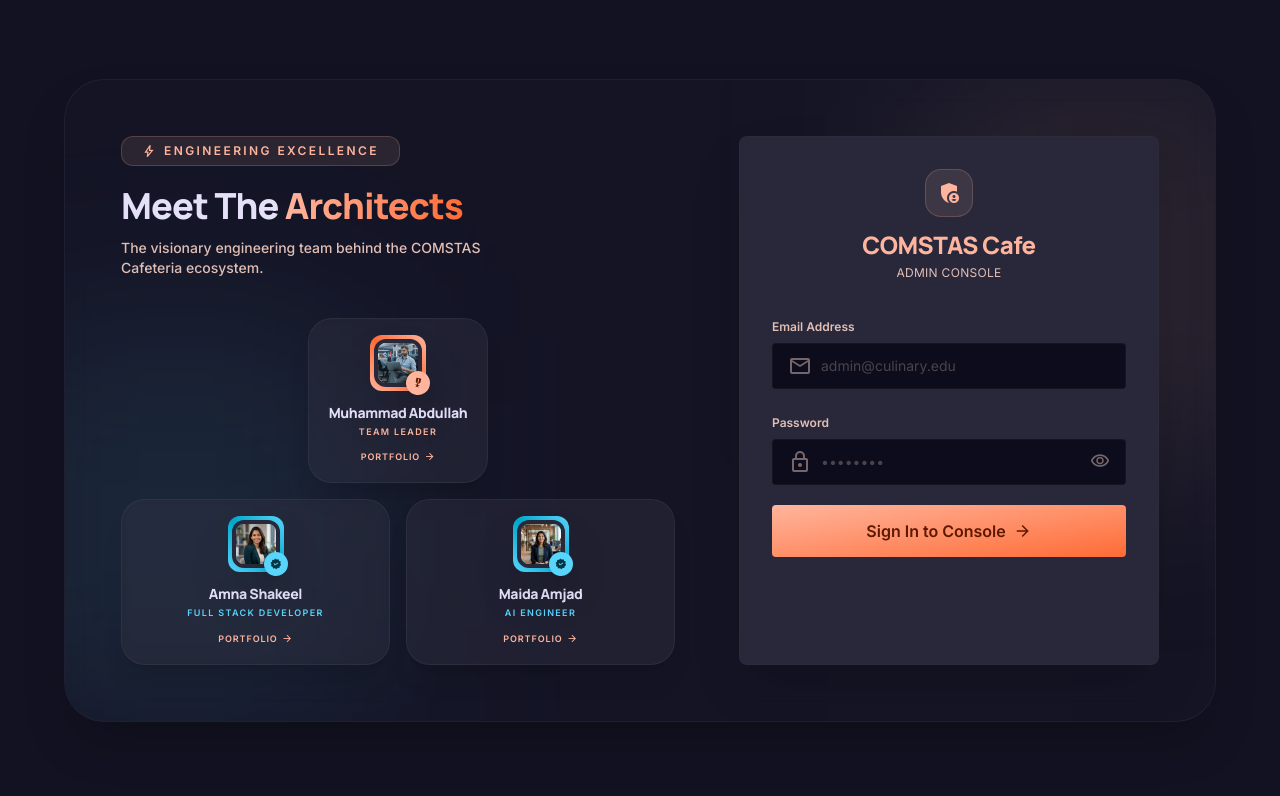
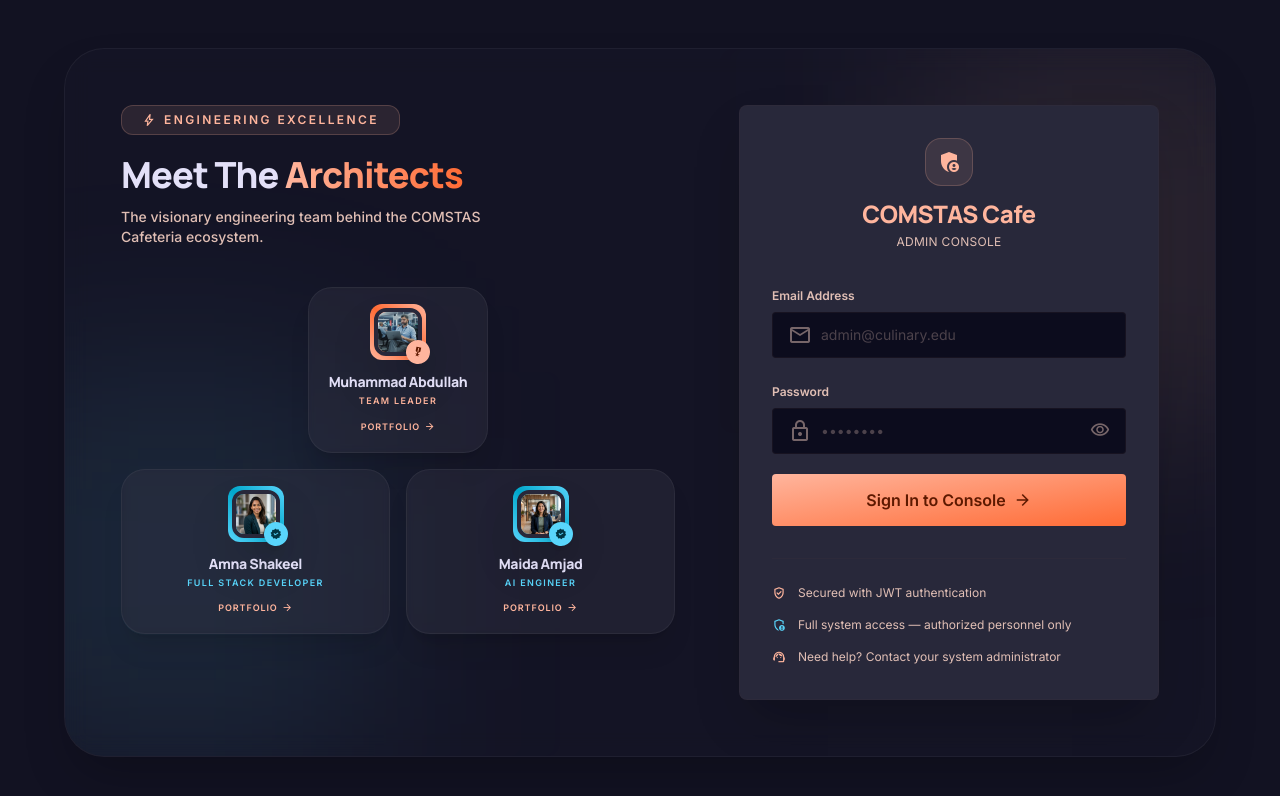
Before and after one commit to amnashakeel487/Cafeteria-Mangament-System, a React app in the folder cafeteria-project/: page /admin/login in a window 1280 px wide. Shown: the top 796 px of the page. Built offline with nearby package versions, Linux system fonts and the light colour scheme; the HTML template or start-up script is replaced by a standard one.

Commit message:
add info section below admin login button

```diff
--- a/cafeteria-project/src/pages/admin/Login.jsx
+++ b/cafeteria-project/src/pages/admin/Login.jsx
@@ -78,6 +78,21 @@
           </button>
         </form>
       </div>
+
+      <div className="mt-8 pt-6 border-t border-outline-variant/10 space-y-3">
+        <div className="flex items-center gap-3 text-xs text-on-surface-variant">
+          <span className="material-symbols-outlined text-primary text-sm">verified_user</span>
+          <span>Secured with JWT authentication</span>
+        </div>
+        <div className="flex items-center gap-3 text-xs text-on-surface-variant">
+          <span className="material-symbols-outlined text-tertiary text-sm">admin_panel_settings</span>
+          <span>Full system access — authorized personnel only</span>
+        </div>
+        <div className="flex items-center gap-3 text-xs text-on-surface-variant">
+          <span className="material-symbols-outlined text-secondary text-sm">support_agent</span>
+          <span>Need help? Contact your system administrator</span>
+        </div>
+      </div>
     </div>
   );
 
```
